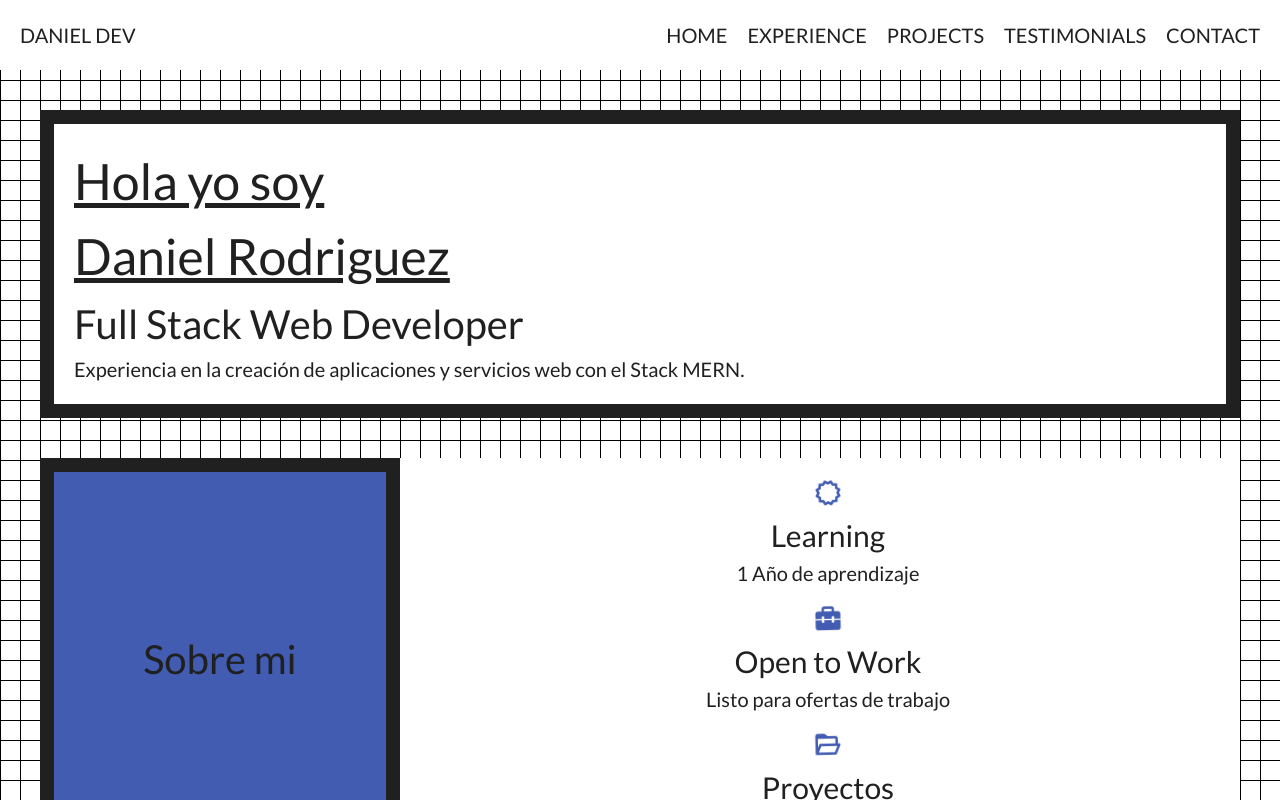
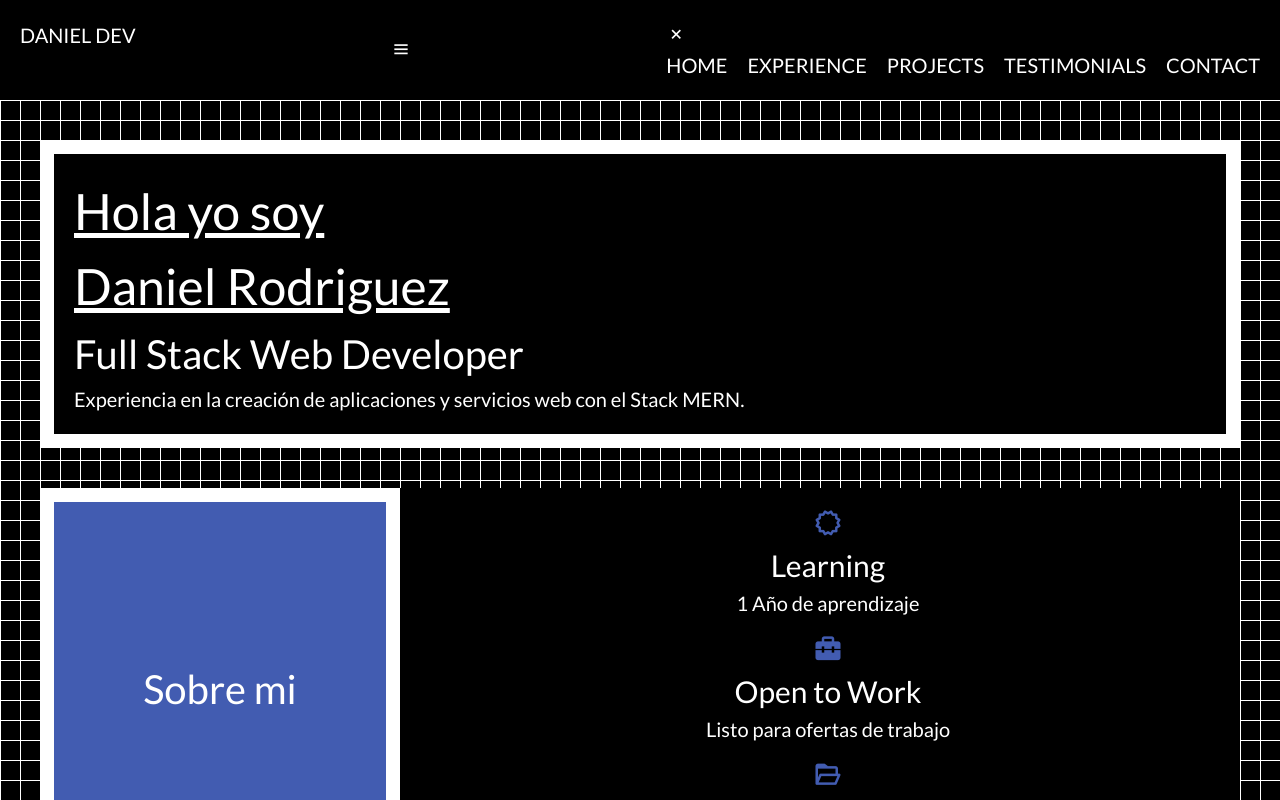
Before and after one commit to DanielR06/Portfolio_ReactTS_DanielDev, a React (Vite) app: page / in a window 1280 px wide. Shown: the top 800 px of the page. Built offline with nearby package versions, Linux system fonts and the light colour scheme.

Commit message:
navbar fix

```diff
--- a/src/components/About/About.tsx
+++ b/src/components/About/About.tsx
@@ -10,19 +10,19 @@ const About = () => {
           <article className='aboutme_information padding'>
 
             <div>
-              <i className='bx bx-certification bx-tada icon-aboutme' ></i>
+              <i className='bx bx-certification icon-aboutme' ></i>
               <h3>Learning</h3>
               <p>1 Año de aprendizaje</p>
             </div>
 
             <div>
-              <i className='bx bxs-briefcase-alt-2 bx-tada icon-aboutme' ></i>
+              <i className='bx bxs-briefcase-alt-2 icon-aboutme' ></i>
               <h3>Open to Work</h3>
               <p>Listo para ofertas de trabajo</p>
             </div>
 
             <div>
-              <i className='bx bx-folder-open bx-tada icon-aboutme' ></i>
+              <i className='bx bx-folder-open icon-aboutme' ></i>
               <h3>Proyectos</h3>
               <p>5+ Completados</p>
             </div>
--- a/src/components/Navbar/Navbar.css
+++ b/src/components/Navbar/Navbar.css
@@ -11,14 +11,14 @@
         justify-content: space-between;
         align-items: center;
     }
-    .burger_button{
+    .button_menu{
         font-size: 24px;
     }
     .menu{
         display: none;
     }
     .menu_visible{
-        background-color: rgba(170, 170, 170, 0.952);
+        background-color: var(--theme-ligth-bg);
         position: fixed;
         top: 0px;
         right: 0px;
@@ -30,15 +30,16 @@
         align-items: center;
         gap: 4em;
     }
-    .desactivateButton{
+    .desactivate_button{
+        font-size: 2.5em;
         transition: transform 0.3s ease-in-out;
     }
-    .desactivateButton:hover{
-        transform: rotate(180deg);
-        -webkit-transform: rotate(180deg);
-        -moz-transform: rotate(180deg);
-        -ms-transform: rotate(180deg);
-        -o-transform: rotate(180deg);
+    .desactivate_button:hover{
+        transform: rotateY(180deg);
+        -webkit-transform: rotateY(180deg);
+        -moz-transform: rotateY(180deg);
+        -ms-transform: rotateY(180deg);
+        -o-transform: rotateY(180deg);
 }
     .sections{
         display: flex;
--- a/src/components/Navbar/Navbar.tsx
+++ b/src/components/Navbar/Navbar.tsx
@@ -1,27 +1,17 @@
 import { useState } from 'react'
 import './Navbar.css'
 const Navbar = () => {
-  const [visible, setVisible] = useState('menu')
- const activatedMenu = ()=>{
-    if(visible == 'menu'){
-      setVisible('menu_visible')
-    }else{
-      setVisible('menu')
-    }
- }
- const desactivatedMenu = () => {
-  if(visible == 'menu'){
-    setVisible('menu_visible')
-  }else{
-    setVisible('menu')
+  const [menu, setMenu] = useState(false)
+
+  const toogleMenu = () => {
+    setMenu(!menu)
   }
- }
   return (
     <nav className='nav_bar padding'>
         <h4>DANIEL DEV</h4>
-        <button className='burger_button' onClick={activatedMenu}><i className='bx bx-menu'></i></button>
-        <div className={visible}>
-          <button className='desactivateButton' onClick={desactivatedMenu}>X</button>
+        <button className='button_menu' onClick={toogleMenu}><i className='bx bx-menu'></i></button>
+        <div className={menu ? 'menu_visible' : 'menu'}>
+          <button className='desactivate_button' onClick={toogleMenu}><i className='bx bx-x'></i></button>
           <ul className='sections'>
               <li><a href="#home">HOME</a></li>
               <li><a href="#experience">EXPERIENCE</a></li>
--- a/src/index.css
+++ b/src/index.css
@@ -3,8 +3,8 @@
 @tailwind utilities;
 
 :root {
-    --theme-ligth-bg:rgb(255, 255, 255);
-    --theme-ligth-dt:rgb(32, 32, 32);
+    --theme-ligth-bg:rgb(0, 0, 0);
+    --theme-ligth-dt:rgb(255, 255, 255);
     --ligthblue: rgb(66, 92, 177);
     --ligthbluesoft: rgba(40, 81, 243, 0.188);
     --bg-variante:rgb(3, 22, 82);
@@ -16,8 +16,8 @@ body {
     color:var(--theme-ligth-dt);
     /* background: radial-gradient(var(--ligthbluesoft) 33%,transparent 50%); */
     /* background-size: 100%; */
-    background-color: #fff;
-  background-image: linear-gradient(#000 1px, transparent 1px), linear-gradient(90deg, #000 1px, transparent 1px);
+    background-color: var(--theme-ligth-bg);
+  background-image: linear-gradient(var(--theme-ligth-dt) 1px, transparent 1px), linear-gradient(90deg, var(--theme-ligth-dt) 1px, transparent 1px);
   background-size: 20px 20px;
 }
 h1{
```
